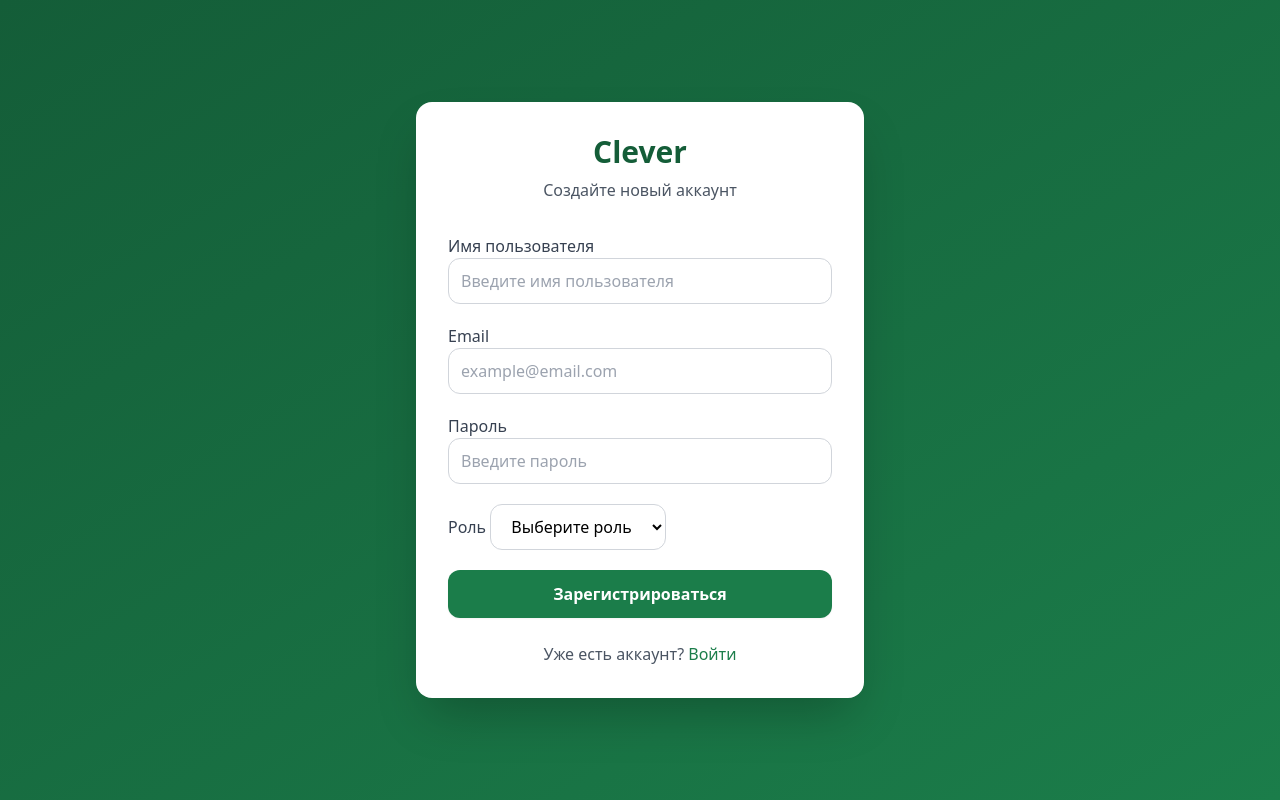
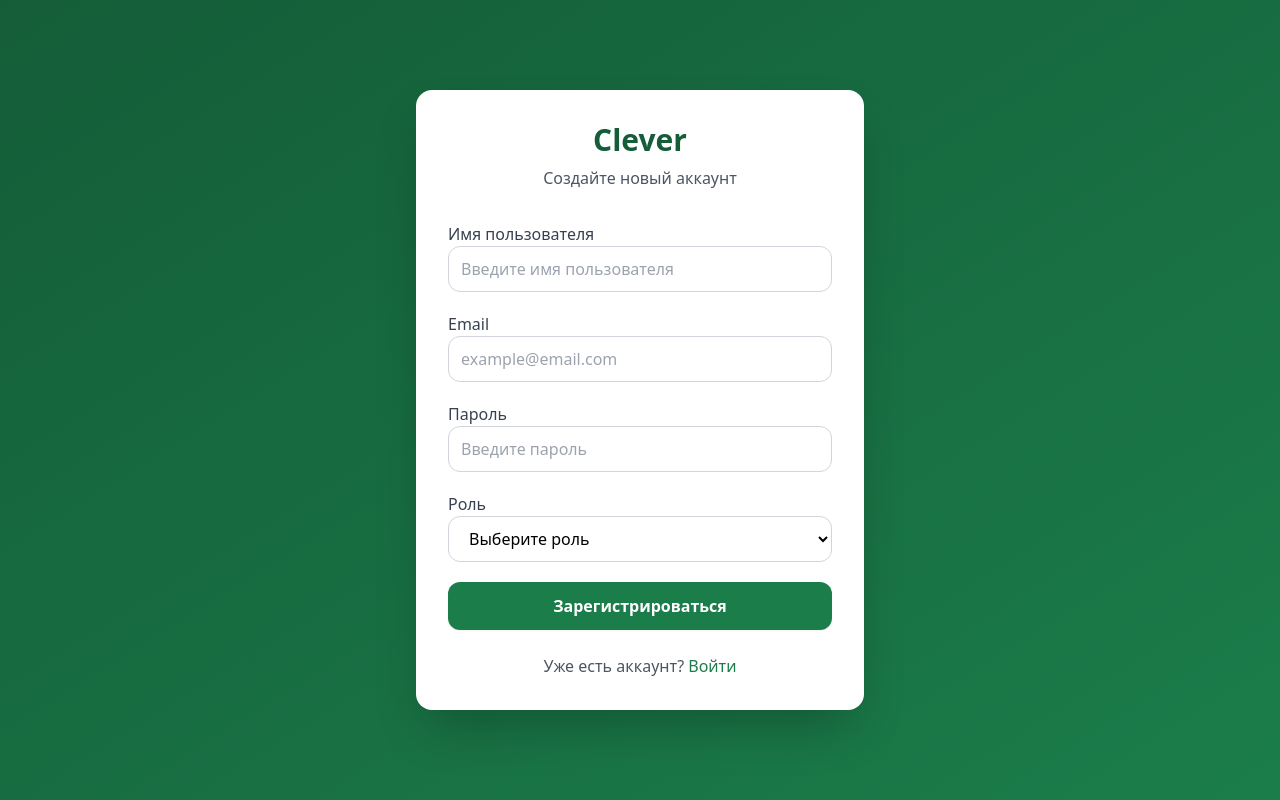
Before and after one commit to MarselNet86/Clever, a Django app: page /register/ in a window 1280 px wide. Run offline with Django 5.2, Linux system fonts and the light colour scheme; data comes from the database, SQL or seed files in the repository; both versions use the stored data as it was after the commit; some libraries are stand-ins or nearby versions.

Commit message:
Исправлен баг с отображением селекта

```diff
--- a/clever/main/templates/main/base.html
+++ b/clever/main/templates/main/base.html
@@ -24,7 +24,7 @@
     <div id="content">
         <!-- Header -->
 
-        {% if request.user.username %}
+        {% if request.user.is_authenticated %}
         <div class="bg-brand-green-dark text-white shadow-lg">
             <div class="container mx-auto px-6 h-16 flex items-center justify-between">
                 <div class="flex items-center gap-3">
--- a/clever/main/templates/main/partials/teach/create_group.html
+++ b/clever/main/templates/main/partials/teach/create_group.html
@@ -12,7 +12,7 @@
                 <h2 class="text-2xl font-bold text-brand-green-dark">Создание группы</h2>
             </div>
 
-            <form method="post" action="{% url 'main:create_group' %}" onsubmit="return stayHere(event)">
+            <form method="post" action="{% url 'main:create_group' %}">
                 {% csrf_token %}
 
                 <div class="form-control mb-6">
--- a/clever/main/templates/main/register.html
+++ b/clever/main/templates/main/register.html
@@ -67,8 +67,9 @@
                     <label class="label">
                         <span class="label-text font-medium text-gray-700">Роль</span>
                     </label>
+                    <br>
                     <select name="role" id="roleSelect"
-                        class="select select-bordered h-[46px] rounded-xl px-4 border border-gray-300 focus:outline-none focus:ring-2 focus:ring-brand-green focus:border-transparent transition bg-white"
+                        class="select select-bordered h-[46px] w-full rounded-xl px-4 border border-gray-300 focus:outline-none focus:ring-2 focus:ring-brand-green focus:border-transparent transition bg-white"
                         required>
                         <option value="">Выберите роль</option>
                         {% for value, label in form.role.field.choices %}
@@ -87,8 +88,9 @@
                     <label class="label">
                         <span class="label-text font-medium text-gray-700">Группа</span>
                     </label>
+                    <br>
                     <select name="group" id="groupInput"
-                        class="select select-bordered h-[46px] rounded-xl px-4 border border-gray-300 focus:outline-none focus:ring-2 focus:ring-brand-green focus:border-transparent transition bg-white">
+                        class="select select-bordered h-[46px] w-full rounded-xl px-4 border border-gray-300 focus:outline-none focus:ring-2 focus:ring-brand-green focus:border-transparent transition bg-white">
                         <option value="">Выберите группу</option>
                         {% for g in groups %}
                         <option value="{{ g.id }}">{{ g.name }}</option>
--- a/clever/main/views.py
+++ b/clever/main/views.py
@@ -338,6 +338,9 @@ def submit_test(request, test_id):
 
 
 def register_view(request):
+    if request.user.is_authenticated:
+        return redirect('main:home')
+
     groups = Group.objects.all().order_by('name')
 
     if request.method == 'POST':
@@ -369,6 +372,9 @@ def register_view(request):
 
 
 def login_view(request):
+    if request.user.is_authenticated:
+        return redirect('main:home')
+
     if request.method == 'POST':
         form = LoginForm(request.POST)
         if form.is_valid():
```
Also changed, not shown: clever/db.sqlite3.
